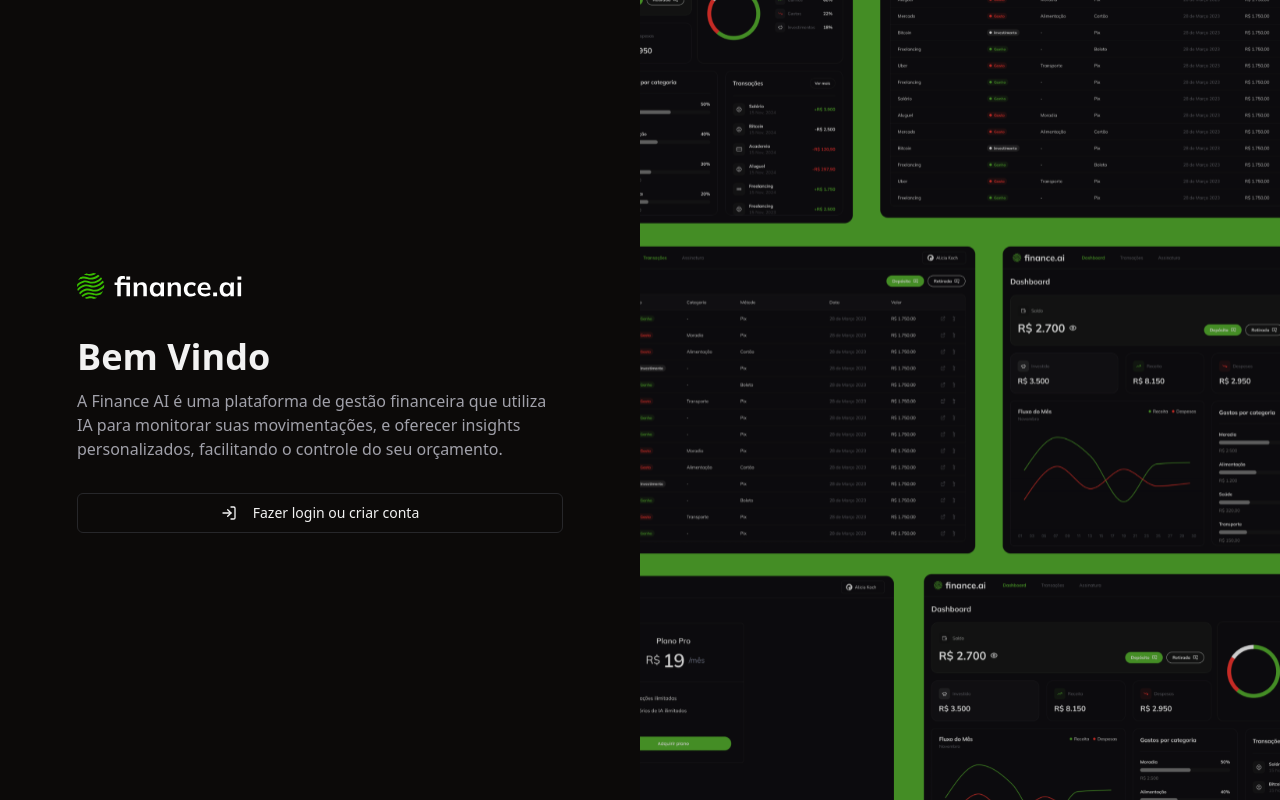
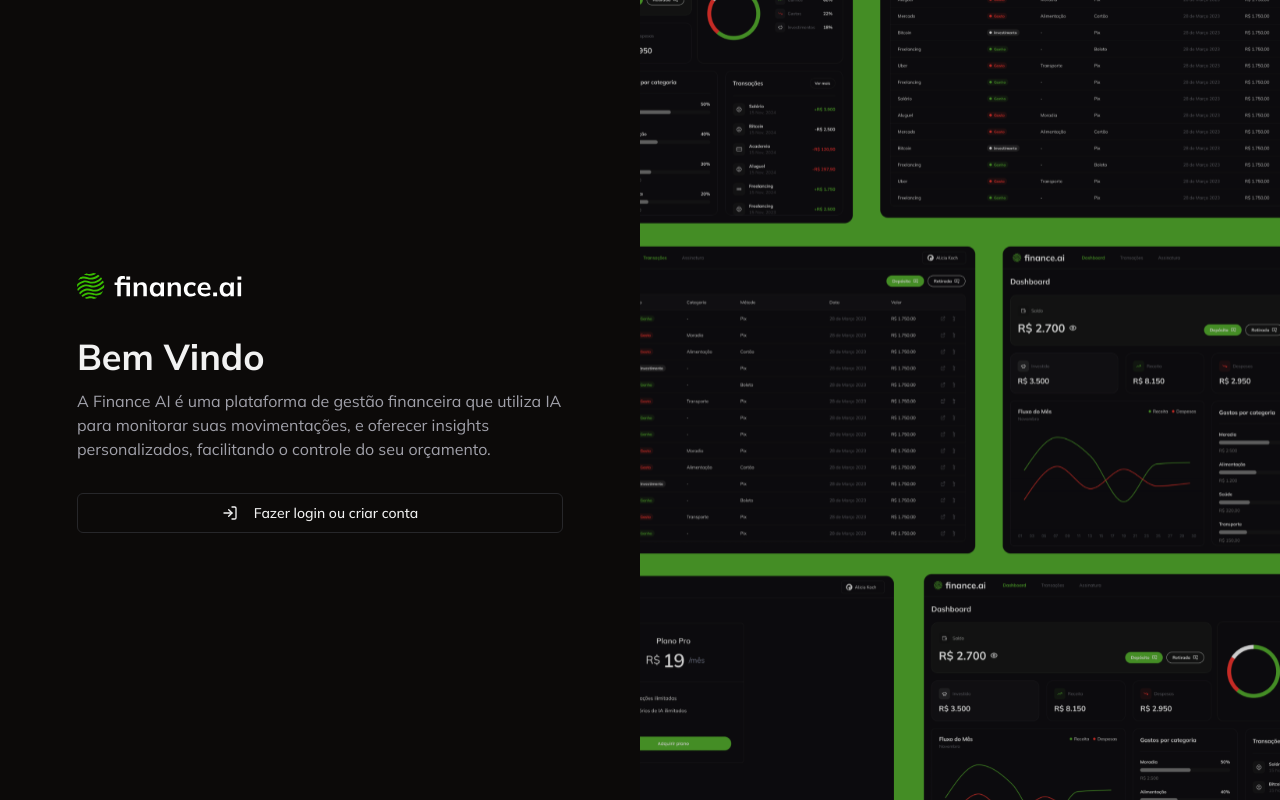
Before and after one commit to oliveiradniel/finance-ai, a Next.js app: page /login in a window 1280 px wide. Built offline with nearby package versions, Linux system fonts and the light colour scheme; no server answers.

Commit message:
feat: update font to Mulish

```diff
--- a/app/layout.tsx
+++ b/app/layout.tsx
@@ -1,10 +1,16 @@
 import type { Metadata } from "next";
+
+import { dark } from "@clerk/themes";
 
 import { ClerkProvider } from "@clerk/nextjs";
 
-import { dark } from "@clerk/themes";
+import { Mulish } from "next/font/google";
 
 import "./globals.css";
+
+const mulish = Mulish({
+  subsets: ["latin-ext"],
+});
 
 export const metadata: Metadata = {
   title: "FinanceAPI",
@@ -16,8 +22,8 @@
   children: React.ReactNode;
 }>) {
   return (
-    <html lang="en">
-      <body className="dark">
+    <html lang="pt-br">
+      <body className={`${mulish.className} dark`}>
         <ClerkProvider
           appearance={{
             baseTheme: dark,
```
